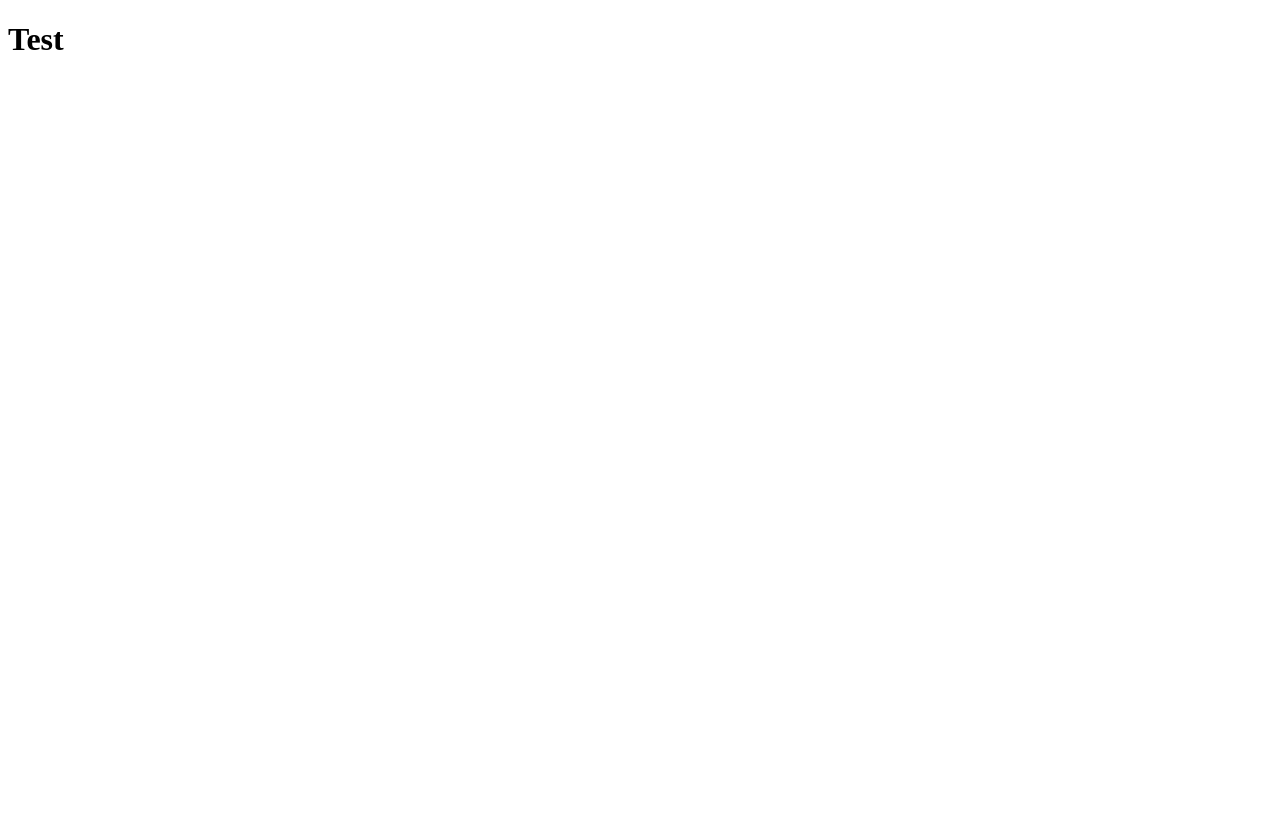
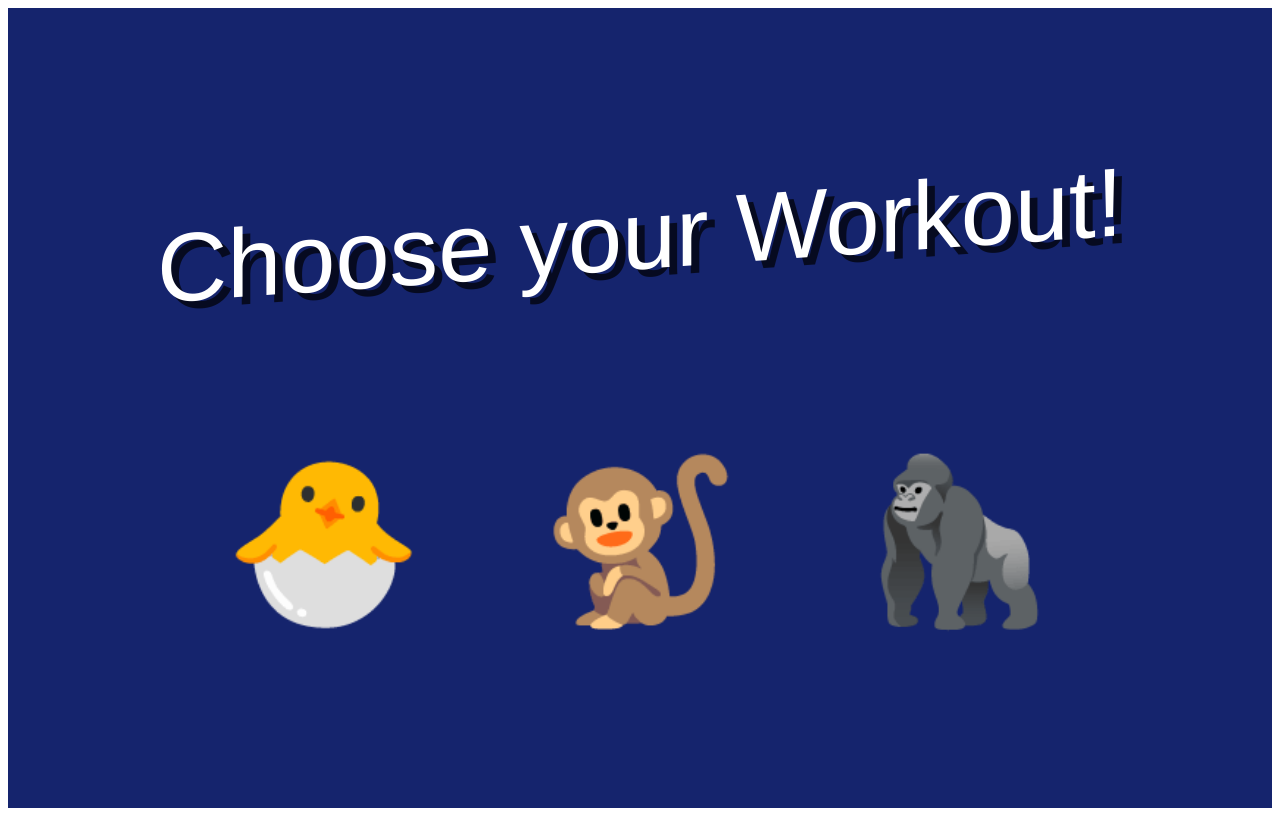
Before and after one commit to MartinJaskulla/metolius, a React (Create React App) app: page / in a window 1280 px wide. Built offline with nearby package versions, Linux system fonts and the light colour scheme.

Commit message:
SelectWorkoutPage

```diff
--- /dev/null
+++ b/src/Router.js
@@ -0,0 +1,17 @@
+import React from "react"
+import {BrowserRouter, Route} from "react-router-dom"
+// import WorkoutPage from "./components/pages/WorkoutPage";
+import SelectWorkoutPage from "./components/pages/SelectWorkoutPage";
+
+const MyComponent = () => {
+    return (
+        <BrowserRouter>
+            <>
+                <Route path="/" exact component={SelectWorkoutPage}/>
+                {/* <Route path="/workouts/:workout" exact component={WorkoutPage}/> */}
+            </>
+        </BrowserRouter>
+    )
+}
+
+export default MyComponent
--- /dev/null
+++ b/src/components/pages/SelectWorkoutPage.js
@@ -0,0 +1,77 @@
+import React from "react"
+import styled from "styled-components"
+
+const SelectWorkoutPage = props => {
+    return (
+        <StyledLayout>
+            <StyledH1>Choose your Workout!</StyledH1>
+            <StyledBottomRow>
+                <StyledButtonContainer>
+                    <StyledButton onClick={() => props.history.push("/workouts/entry")}><span role="img" aria-label="Hatching chick">🐣</span></StyledButton>
+                </StyledButtonContainer>
+                <StyledButtonContainer>
+                    <StyledButton onClick={() => props.history.push("/workouts/intermediate")}><span role="img" aria-label="Monkey">🐒</span></StyledButton>
+                </StyledButtonContainer>
+                <StyledButtonContainer>
+                    <StyledButton onClick={() => props.history.push("/workouts/advanced")}><span role="img" aria-label="Gorilla">🦍</span></StyledButton>
+                </StyledButtonContainer>
+            </StyledBottomRow>
+        </StyledLayout>
+    )
+}
+
+const StyledLayout = styled.div`
+height: 100vh;
+padding: 1rem;
+box-sizing: border-box;
+background: #15246d;
+display: flex;
+flex-direction: column;
+justify-content: space-evenly;
+align-items: center;
+`
+const StyledH1 = styled.h1`
+font: 7.6vw Bangers, Arial;
+color: #fff;
+text-shadow: .08em .08em 0 rgba(0, 0, 0, 0.7);
+transform: skew(0, -4deg);
+margin: 0rem;
+align-self: center;
+`
+
+const StyledBottomRow = styled.div`
+width: 65vw;
+display: flex;
+flex-direction: row;
+align-items: center;
+justify-content: space-between;
+`
+// @media only screen and (max-width: 600px) {
+//     & {
+//         flex-direction: column;
+//     }
+//   }
+
+const StyledButtonContainer = styled.div`
+outline: none;
+&:hover > * {
+    transform: translateY(-1rem) scale(1.02 )
+}
+`
+
+const StyledButton = styled.button`
+font-size: 10rem;
+background: none;
+border: none;
+padding: 0;
+cursor: pointer;
+outline: none;
+text-decoration: none;
+transition: transform .2s
+
+&:focus {
+    transform: translateY(-1rem) scale(1.02 )
+}
+`
+
+export default SelectWorkoutPage
```
Also changed, not shown: src/App.js (added, +13 -0 lines), src/index.js (+2 -6 lines).
